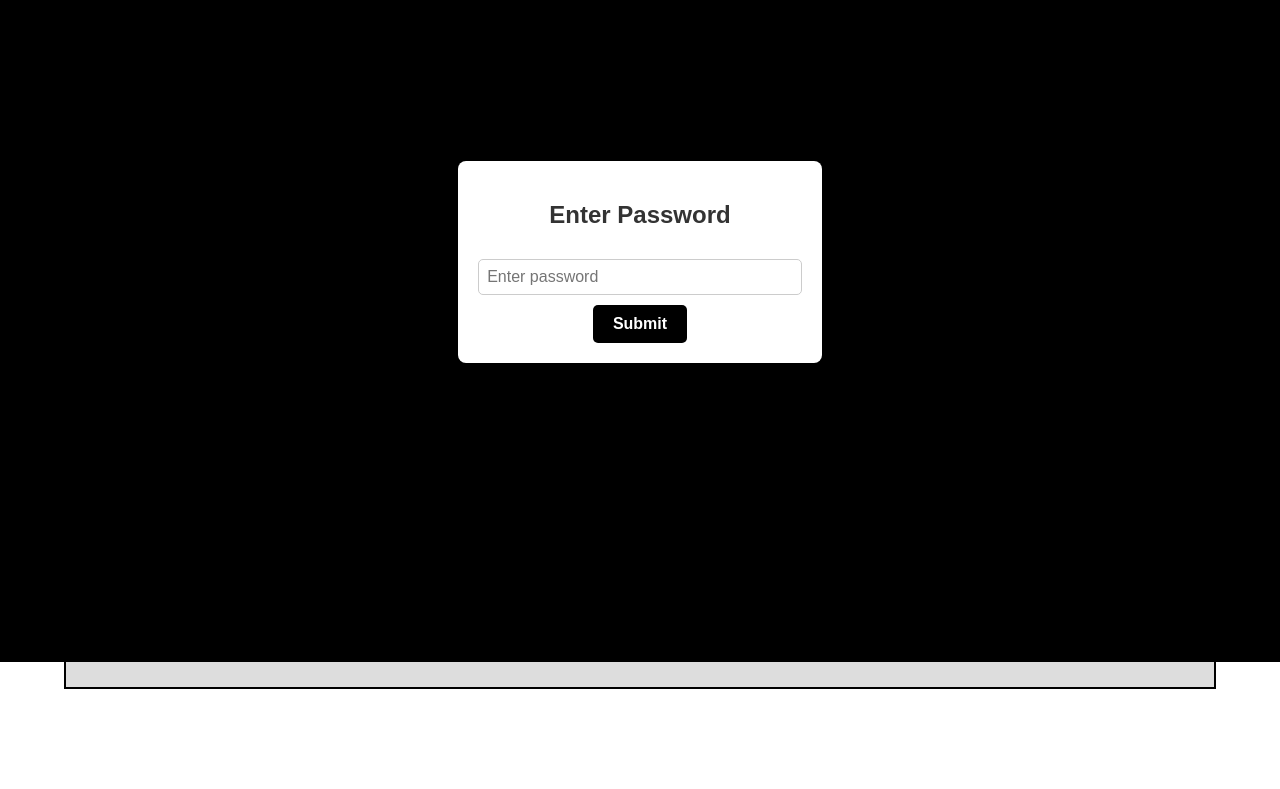
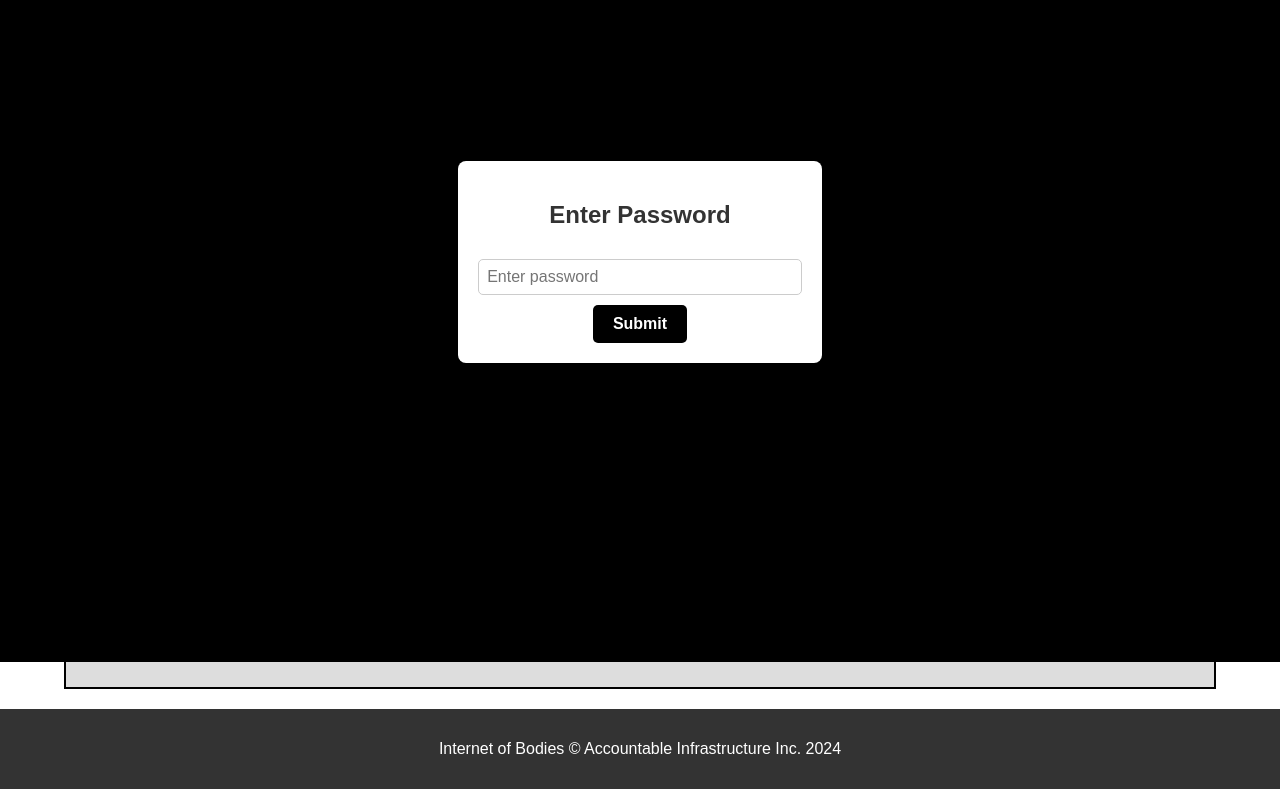
Before and after one commit to internetofbodies/iob, a plain HTML site: page livegps.html in a window 1280 px wide. Shown: the part 138-927 px from the top of the page. Before the commit the page ends 847 px from the top, so only its background shows below. Drawn offline with nearby package versions, Linux system fonts and the light colour scheme.

Commit message:
Update livegps.html

```diff
--- a/livegps.html
+++ b/livegps.html
@@ -440,6 +440,24 @@
       .fa-xmark {
         padding: 20px;
       }
+
+      /* Footer styles */
+      footer {
+        background-color: #333;
+        color: #fff;
+        text-align: center;
+        padding: 15px 20px;
+        font-size: 14px;
+        width: 100%;
+        box-sizing: border-box;
+        margin-top: auto;
+      }
+
+      @media (min-width: 768px) {
+        footer {
+          font-size: 16px;
+        }
+      }
     </style>
   </head>
   <!--Nav bar-->
@@ -561,6 +579,11 @@
         <p><strong>On Body:</strong> &#x2713;</p>
       </div>
     </div>
+
+    <!-- Footer -->
+    <footer>
+      <p>Internet of Bodies © Accountable Infrastructure Inc. 2024</p>
+    </footer>
 
     <!-- Leaflet JS -->
     <script src="https://unpkg.com/leaflet@1.9.4/dist/leaflet.js"></script>
```
